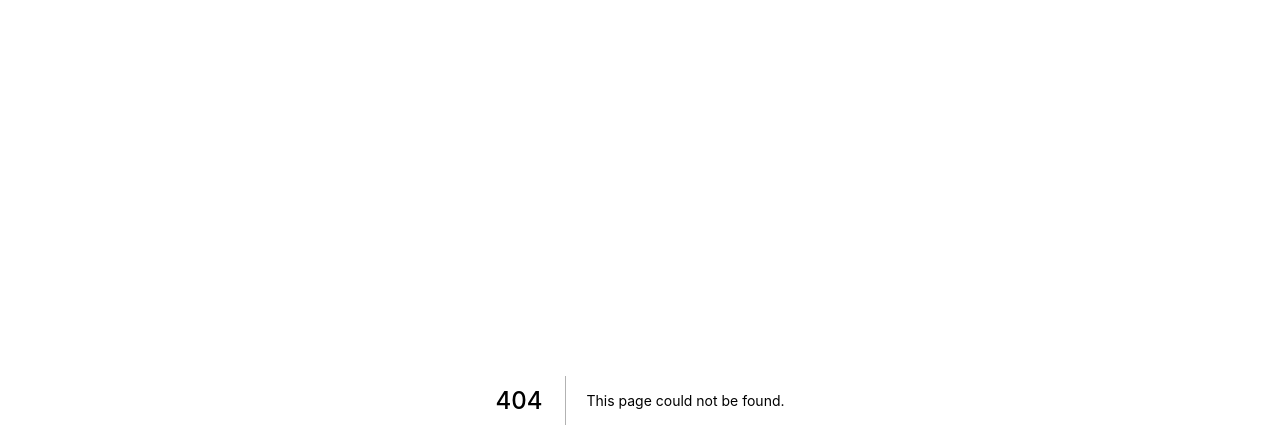
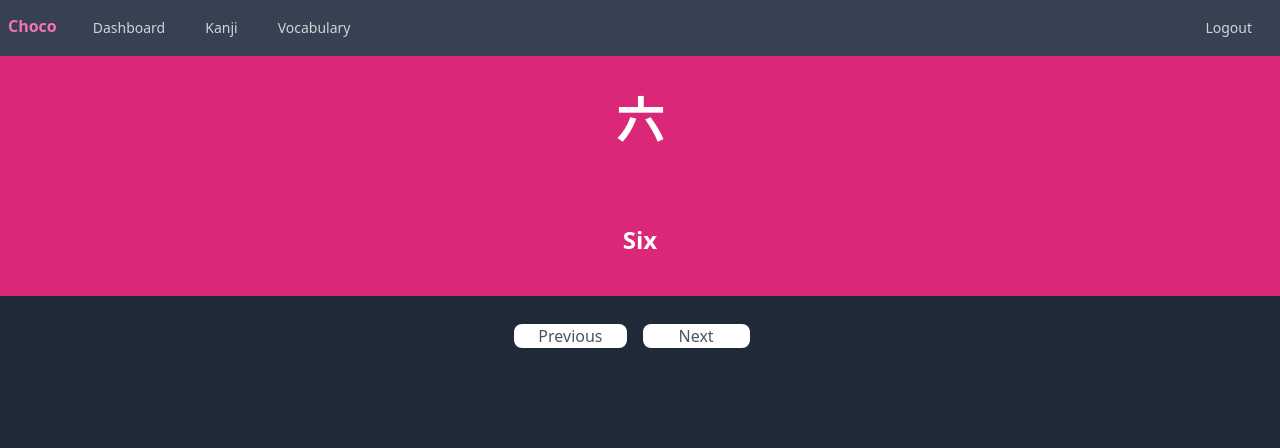
Before and after one commit to dokdek/choco-site, a Next.js app: page /lesson in a window 1280 px wide. Before the commit this address had no page. Shown: the top 448 px of the page. Built offline with nearby package versions, Linux system fonts and the light colour scheme.

Commit message:
Inital commit

```diff
--- /dev/null
+++ b/pages/lesson.js
@@ -0,0 +1,24 @@
+import Navbar from "../components/navbar";
+
+
+export default function Lesson(){
+    return(
+    <div className="bg-gray-800 min-h-screen">
+        <Navbar/>
+        <div className="main-container flex flex-col justify-center items-center">
+        <div className="flex flex-col justify-center items-center bg-pink-600 w-full">
+            <p className="font-bold text-white my-10 text-5xl">六</p>
+            <p className="font-bold text-white my-10 text-2xl">Six</p>
+        </div>
+        <div class="pt-2 relative mx-auto text-gray-600">
+        <button type="submit" class="mt-5 mr-4 px-6 bg-white hover:text-gray-500 rounded-lg">
+            Previous
+        </button>
+        <button type="submit" class="mt-5 mr-4 px-9 bg-white hover:text-gray-500 rounded-lg">
+            Next
+        </button>
+      </div>
+        </div>
+    </div>
+    );
+}
```
